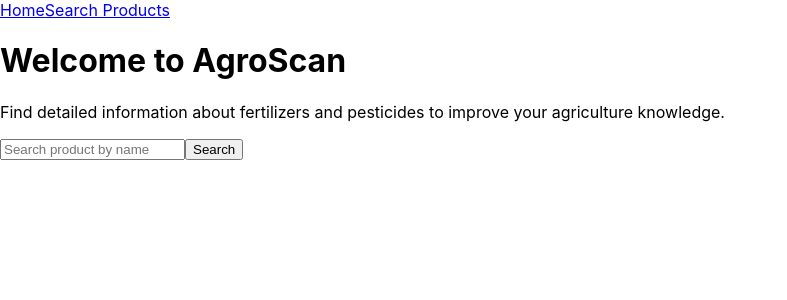
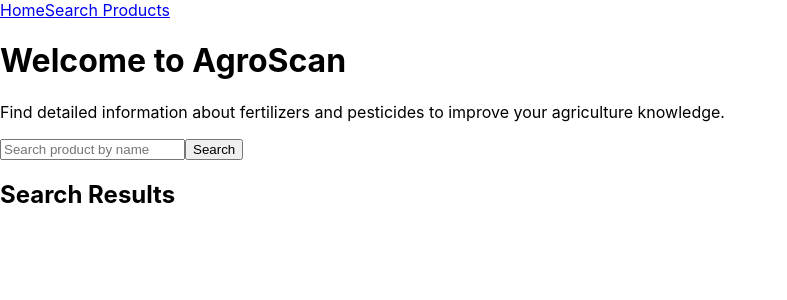
Before and after one commit to Esuza-arch/agro-scan, a React (Create React App) app: page / in a window 1280 px wide. Shown: the top 300 px of the page, without its empty margins (0-787 px from the left). Built offline with nearby package versions, Linux system fonts and the light colour scheme; data requests are answered from the project's data file.

Commit message:
pass in props

```diff
--- a/src/App.js
+++ b/src/App.js
@@ -2,6 +2,7 @@ import {useEffect, useState} from 'react'
 import NavBar from './components/NavBar'
 import Home from './components/Home'
 import Search from './components/Search'
+import ProductList from './components/ProductList'
 
 function App() {
   const [products, setProducts] = useState([])
@@ -16,7 +17,8 @@ function App() {
     <div>
       <NavBar />
       <Home />
-      <Search setSearchResults={setSearchResults} />
+      <Search searchResults={searchResults} setSearchResults={setSearchResults} />
+      <ProductList products={products}/>
     </div>
   )
 }
```
